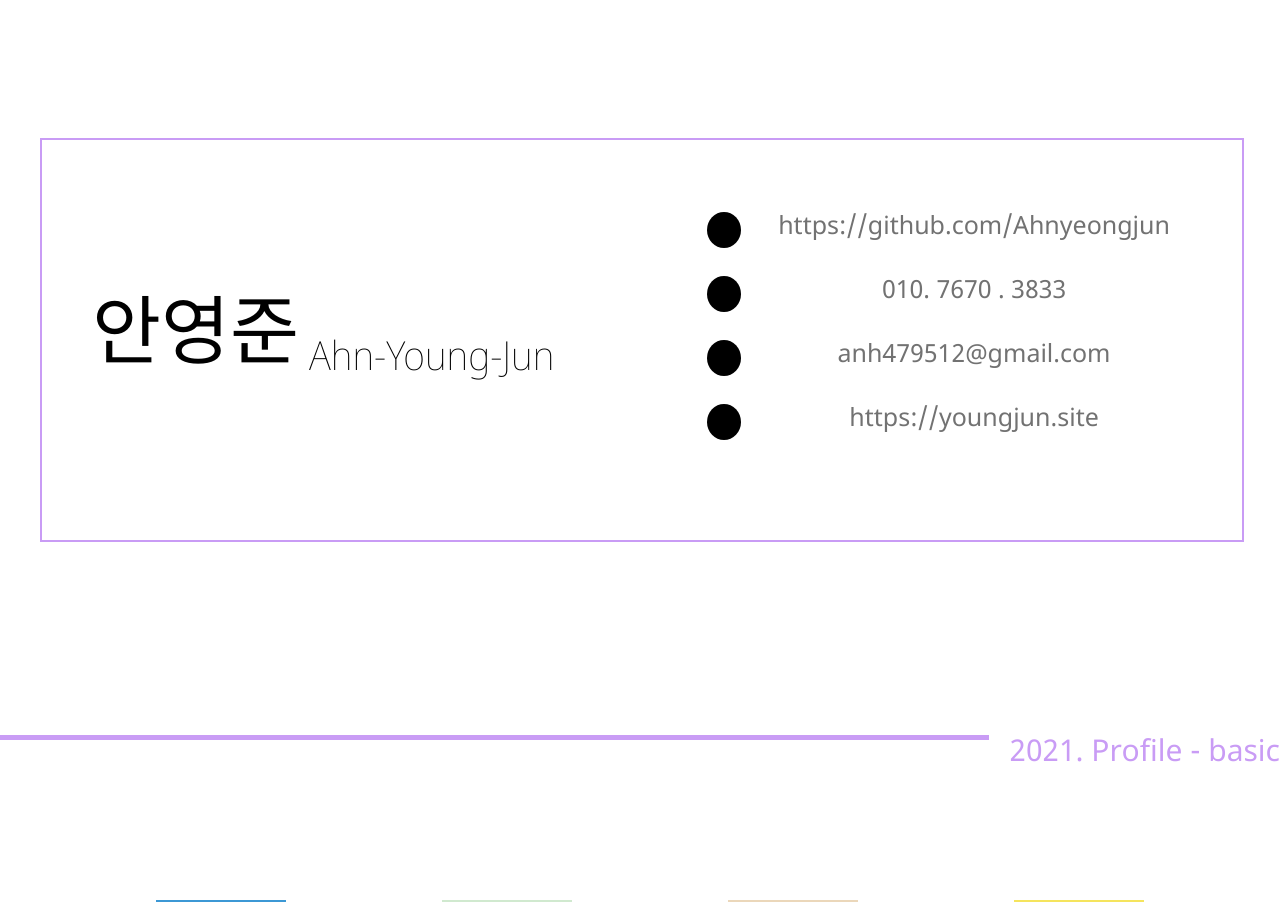
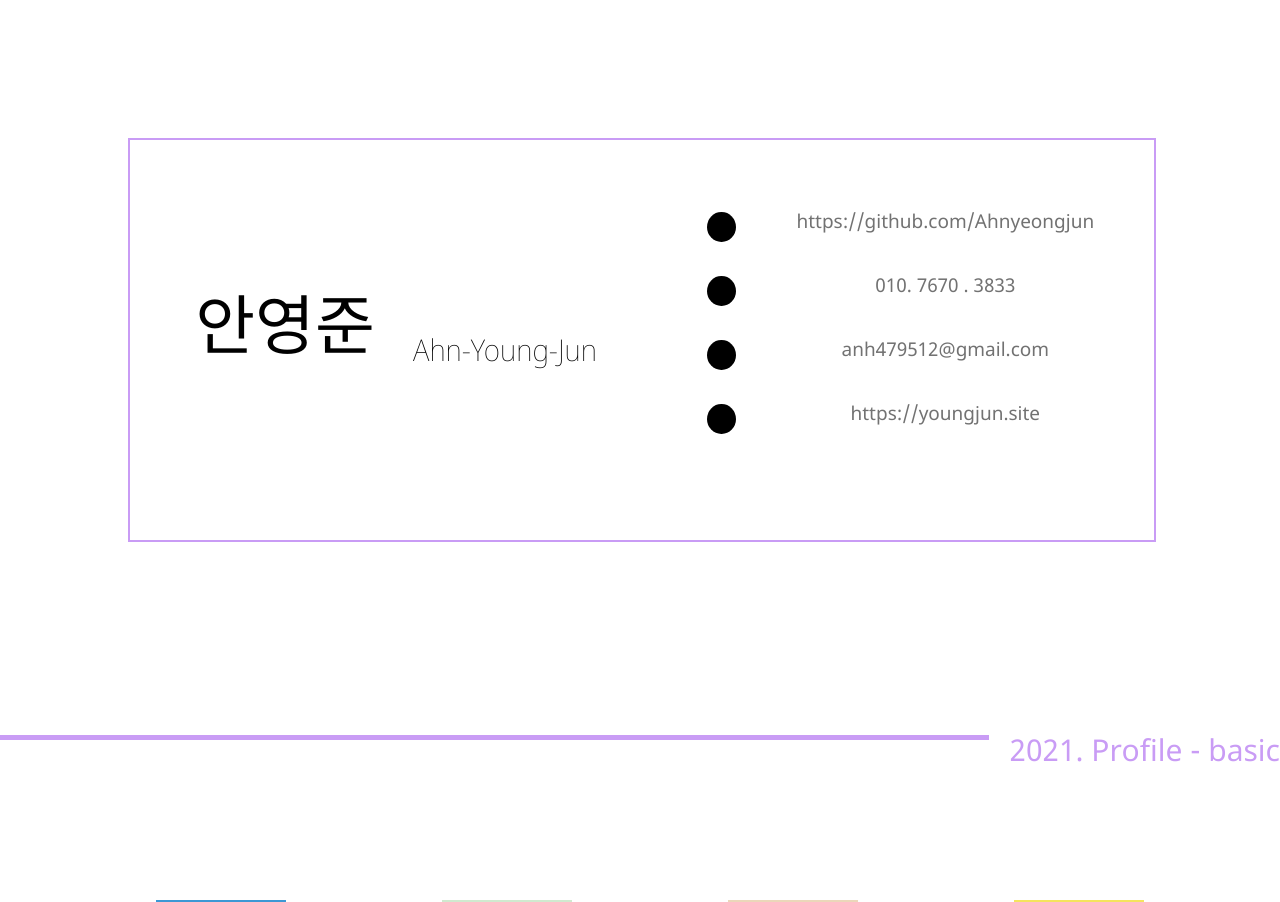
Before and after one commit to Ahnyeongjun/Portfolio_basic, a React app: page / in a window 1280 px wide. Shown: the part 960-1862 px from the top of the page. Built offline with nearby package versions, Linux system fonts and the light colour scheme; a web font is replaced by a local one.

Commit message:
[ADD] about, intro resize

```diff
--- a/src/component/Portfolio/about/about.tsx
+++ b/src/component/Portfolio/about/about.tsx
@@ -10,7 +10,7 @@ const about = () => {
                             <S.BoldKoreanFont>안영준</S.BoldKoreanFont>
                             <S.NotoSansThinFont>Ahn-Young-Jun</S.NotoSansThinFont>
                         </S.topWrapper>
-                        <S.MiddleWrapper>
+
                         <S.leftWrapper>
                             <S.ItemWrapper>
                                 <S.Image></S.Image>
@@ -29,7 +29,6 @@ const about = () => {
                                 <S.content>https://youngjun.site</S.content>
                             </S.ItemWrapper>
                         </S.leftWrapper>
-                        </S.MiddleWrapper>
                     </S.FrontCard>
                     <S.BackCard>
                         <S.topWrapper>
--- a/src/component/Portfolio/about/style.ts
+++ b/src/component/Portfolio/about/style.ts
@@ -21,13 +21,17 @@ export const About = styled.div`
             transform: rotateY(180deg);
         }
     }
+    @media only screen and (max-width: 1300px) {
+        width: 80vw;
+        left: 10vw;
+    }
 `;
 export const AboutWrapper = styled.div`
     display: flex;
     flex-direction: column;
     height: 100vh;
     margin: auto 0;
-    @media only screen and (max-width: 1200px) {
+    @media only screen and (max-width: 1300px) {
         width: 100vw;
     }
 `;
@@ -36,25 +40,35 @@ export const topWrapper = styled.div`
     display: flex;
     width: 500px;
     margin: auto 50px;
-    @media only screen and (max-width: 1200px) {
-        width: 100vw;
-        margin: 0;
+    @media only screen and (max-width: 1300px) {
+        width: 35vw;
+        margin: 0 50px;
+    }
+    @media only screen and (max-width: 1100px) {
+        margin: auto;
+        flex-direction: column;
+        width: auto;
     }
 `;
 export const BoldKoreanFont = styled.div`
     font-size: 75px;
     height: 90px;
-
+    width: 210px;
     font-family: NotoSansKRFont_Bold !important;
+    @media only screen and (max-width: 1300px) {
+        font-size: 65px;
+    }
+    @media only screen and (max-width: 1100px) {
+        padding-top: 50px;
+    }
 `;
 export const MiddleWrapper = styled.div`
     display: flex;
     width: 500px;
     margin: auto 50px;
-    @media only screen and (max-width: 1200px) {
-        width: 100vw;
-        margin: 0;
-        margin-top: 5vh;
+    @media only screen and (max-width: 1300px) {
+        width: 30vw;
+        margin: auto 20px;
     }
 `;
 export const leftWrapper = styled.div`
@@ -62,6 +76,12 @@ export const leftWrapper = styled.div`
     display: flex;
     flex-direction: column;
     margin: auto;
+    @media only screen and (max-width: 1300px) {
+        width: 35vw;
+    }
+    @media only screen and (max-width: 1100px) {
+        width: auto;
+    }
 `;
 export const rightWrapper = styled.div`
     display: flex;
@@ -87,11 +107,28 @@ export const Image = styled.div`
     margin: 2px;
     border-radius: 50%;
     margin: 0 15px;
+    @media only screen and (max-width: 1300px) {
+        height: 30px;
+        width: 30px;
+    }
+    @media only screen and (max-width: 500px) {
+        display: none;
+    }
 `;
 export const content = styled.div`
     font-size: 25px;
     color: #727272;
     width: calc(100% - 40px);
+    @media only screen and (max-width: 1300px) {
+        font-size: 19px;
+    }
+    @media only screen and (max-width: 500px) {
+        margin: auto;
+        width: auto;
+    }
+    @media only screen and (max-width: 400px) {
+        font-size: 16px;
+    }
 `;
 export const content2 = styled.div`
     margin-bottom: 2vh;
@@ -103,10 +140,19 @@ export const content2 = styled.div`
 `;
 export const NotoSansThinFont = styled.div`
     height: 50px;
+    width: 250px;
     margin-left: 10px;
     margin-top: 40px;
     font-size: 40px;
     font-family: NotoSans_Thin !important;
+    @media only screen and (max-width: 1300px) {
+        font-size: 30px;
+        width: 230px;
+        margin-left: 0;
+    }
+    @media only screen and (max-width: 1100px) {
+        margin-top: 0;
+    }
 `;
 export const BottomLine = styled.div`
     margin-top: 10vh;
@@ -137,6 +183,9 @@ export const BackCard = styled.div`
 
     backface-visibility: hidden;
     transform: rotateY(180deg);
+    @media only screen and (max-width: 1100px) {
+        flex-direction: column;
+    }
 `;
 
 export const FrontCard = styled.div`
@@ -148,4 +197,7 @@ export const FrontCard = styled.div`
     height: 100%;
     -webkit-backface-visibility: hidden;
     backface-visibility: hidden;
+    @media only screen and (max-width: 1100px) {
+        flex-direction: column;
+    }
 `;
--- a/src/component/Portfolio/intro/style.ts
+++ b/src/component/Portfolio/intro/style.ts
@@ -28,10 +28,13 @@ export const SvgBox = styled.div`
     @media only screen and (max-width: 900px) {
         width: 50vw;
         height: 50vw;
-        top: 300px;
+        top: 360px;
         left: calc(50vw - 25vw);
     }
     @media only screen and (max-width: 500px) {
+        top: 220px;
+    }
+    @media only screen and (max-width: 400px) {
         top: 250px;
     }
 `;
```
Lines whose indentation alone changed are shown as unchanged.
